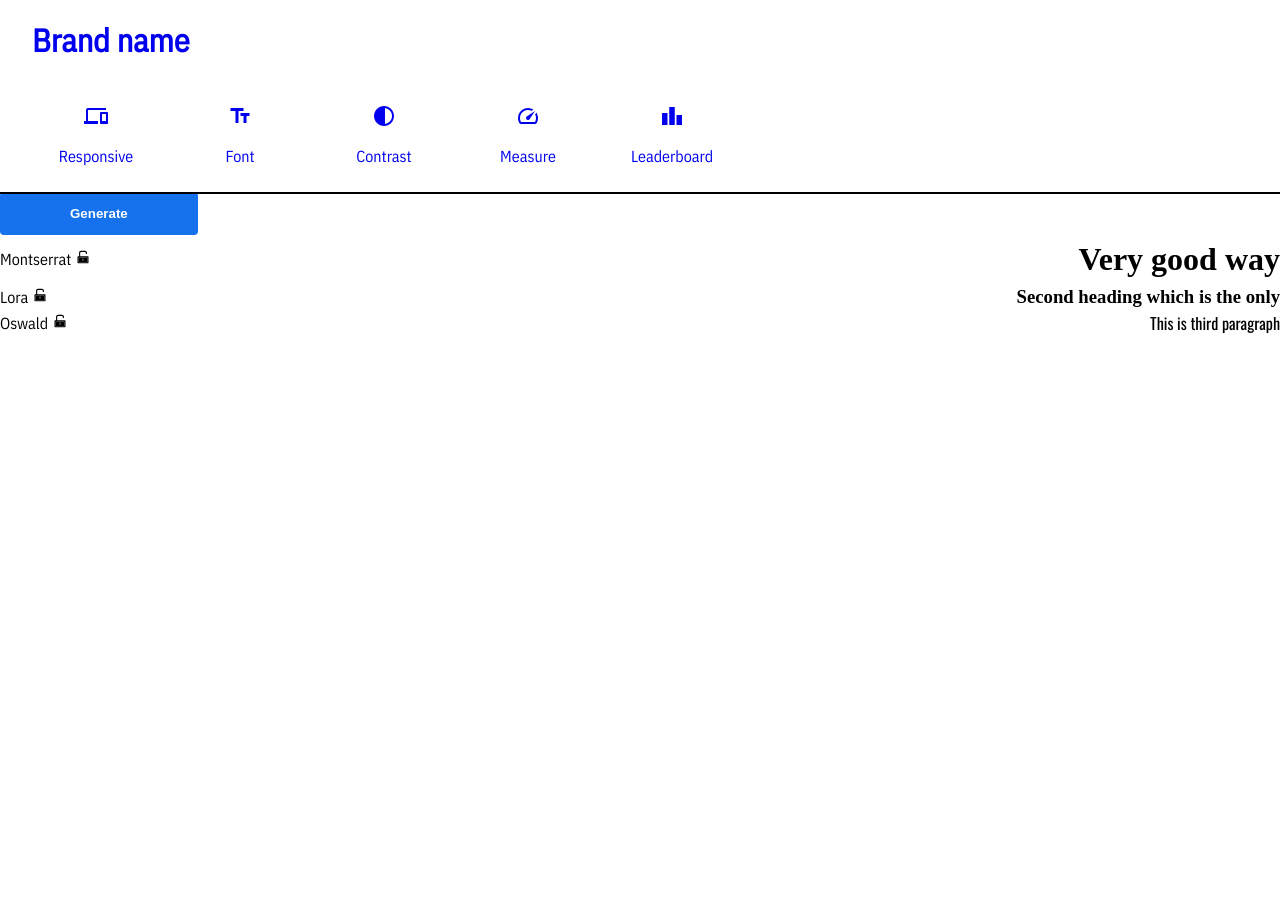
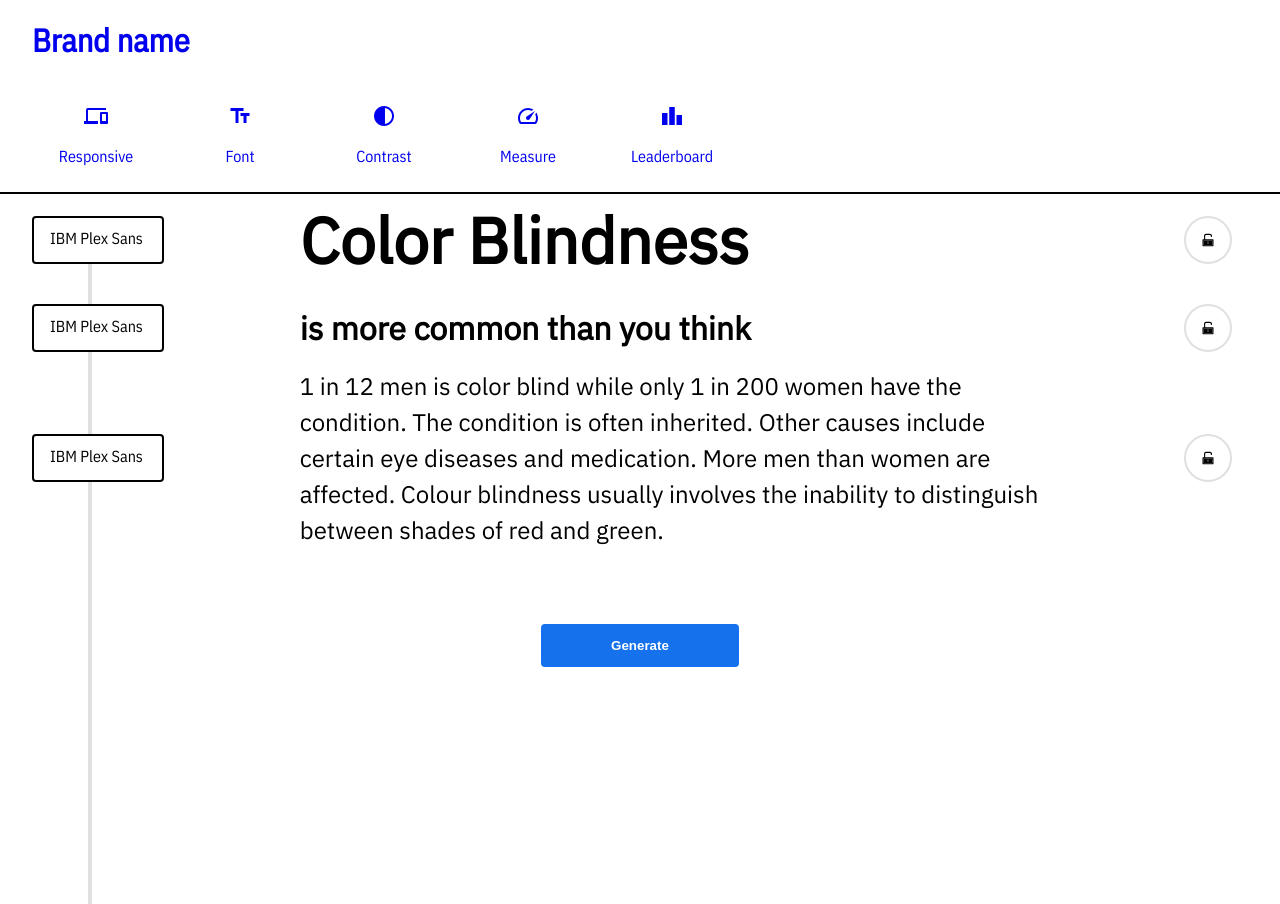
Before and after one commit to coldpigli/hack-neog, a React (Create React App) app: page /fontjoy in a window 1280 px wide. Before the commit the page ends 800 px from the top, so only its background shows below. Built offline with nearby package versions, Linux system fonts and the light colour scheme; a web font is replaced by a local one.

Commit message:
fix-fontjoy-casing

```diff
--- a/src/routes/FontJoy/Fontjoy.jsx
+++ b/src/routes/FontJoy/Fontjoy.jsx
@@ -4,9 +4,9 @@ import { fontArray } from "./fontArray";
 import { AiTwotoneUnlock, AiTwotoneLock } from "react-icons/ai";
 
 const Fontjoy = () => {
-  const [fontOne, setFontOne] = useState("Montserrat");
-  const [fontTwo, setFontTwo] = useState("Lora");
-  const [fontThree, setFontThree] = useState("Oswald");
+  const [fontOne, setFontOne] = useState("IBM Plex Sans");
+  const [fontTwo, setFontTwo] = useState("IBM Plex Sans");
+  const [fontThree, setFontThree] = useState("IBM Plex Sans");
   const [firstLock, setFirstLock] = useState(false);
   const [secondLock, setSecondLock] = useState(false);
   const [thirdLock, setThirdLock] = useState(false);
@@ -26,60 +26,76 @@ const Fontjoy = () => {
     setFontThree(thirdFont);
   }
   return (
-    <>
-      <div className={`${styles.container}`}>
+    <div className={styles.font_wrapper}>
+      <div className={`${styles.font_container}`}>
+        <div className={`${styles.row}`}>
+          <span className={styles.font_parent}>{fontOne}&nbsp;</span>
+          <h1
+            className={`${styles.remove_outline} ${styles.textOne}`}
+            style={{ fontFamily: fontOne }}
+            contenteditable="true"
+          >
+            Color Blindness
+          </h1>
+          <span
+            onClick={() => setFirstLock(!firstLock)}
+            className={`${styles.action_btn} ${
+              !firstLock ? styles.lockedIcon : styles.unlockedIcon
+            }`}
+          >
+            {!firstLock ? <AiTwotoneUnlock /> : <AiTwotoneLock />}
+          </span>
+        </div>
+
+        <div className={`${styles.row}`}>
+          <span className={styles.font_parent}>{fontTwo}&nbsp;</span>
+          <h3
+            className={`${styles.textTwo} ${styles.remove_outline}`}
+            style={{ fontFamily: fontTwo }}
+            contentEditable={true}
+          >
+            is more common than you think
+          </h3>
+          <span
+            onClick={() => setSecondLock(!secondLock)}
+            className={`${styles.action_btn} ${
+              !firstLock ? styles.lockedIcon : styles.unlockedIcon
+            }`}
+          >
+            {!secondLock ? <AiTwotoneUnlock /> : <AiTwotoneLock />}
+          </span>
+        </div>
+
+        <div className={`${styles.row}`}>
+          <span className={styles.font_parent}>{fontThree}&nbsp;</span>
+          <p
+            className={`${styles.textThree} ${styles.remove_outline}`}
+            style={{ fontFamily: fontThree }}
+            contentEditable={true}
+          >
+            1 in 12 men is color blind while only 1 in 200 women have the
+            condition. The condition is often inherited. Other causes include
+            certain eye diseases and medication. More men than women are
+            affected. Colour blindness usually involves the inability to
+            distinguish between shades of red and green.
+          </p>
+          <span
+            onClick={() => setThirdLock(!thirdLock)}
+            className={`${styles.action_btn} ${
+              !firstLock ? styles.lockedIcon : styles.unlockedIcon
+            }`}
+          >
+            {!thirdLock ? <AiTwotoneUnlock /> : <AiTwotoneLock />}
+          </span>
+        </div>
+      </div>
+      <div className={styles.btn_wrapper}>
         <button onClick={randomFontGenerator} className={`${styles.btn}`}>
           Generate
         </button>
-
-        <div className={`${styles.row}`}>
-          <span>
-            {fontOne}&nbsp;
-            <span onClick={() => setFirstLock(!firstLock)}>
-              {!firstLock ? <AiTwotoneUnlock /> : <AiTwotoneLock />}
-            </span>
-          </span>
-          <h1
-            className={styles.remove_outline}
-            style={{ fontFamily: fontOne }}
-            contenteditable="true"
-          >
-            Very good way
-          </h1>
-        </div>
-        <div className={`${styles.row}`}>
-          <span>
-            {fontTwo}&nbsp;
-            <span onClick={() => setSecondLock(!secondLock)}>
-              {!secondLock ? <AiTwotoneUnlock /> : <AiTwotoneLock />}
-            </span>
-          </span>
-          <h3
-            className={styles.remove_outline}
-            style={{ fontFamily: fontTwo }}
-            contentEditable={true}
-          >
-            Second heading which is the only
-          </h3>
-        </div>
-
-        <div className={`${styles.row}`}>
-          <span>
-            {fontThree}&nbsp;
-            <span onClick={() => setThirdLock(!thirdLock)}>
-              {!thirdLock ? <AiTwotoneUnlock /> : <AiTwotoneLock />}
-            </span>
-          </span>
-          <p
-            className={styles.remove_outline}
-            style={{ fontFamily: fontThree }}
-            contentEditable={true}
-          >
-            This is third paragraph
-          </p>
-        </div>
       </div>
-    </>
+      <div className={styles.bar}></div>
+    </div>
   );
 };
 
```
